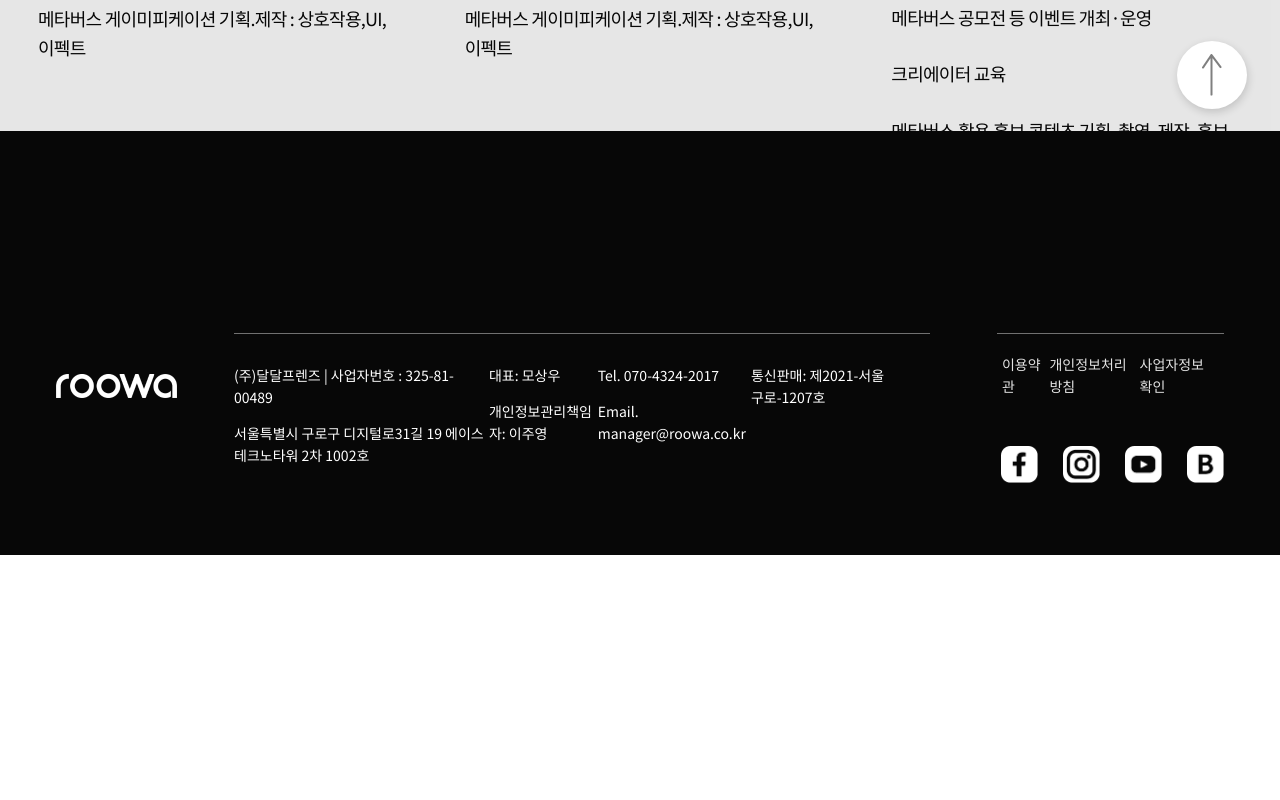
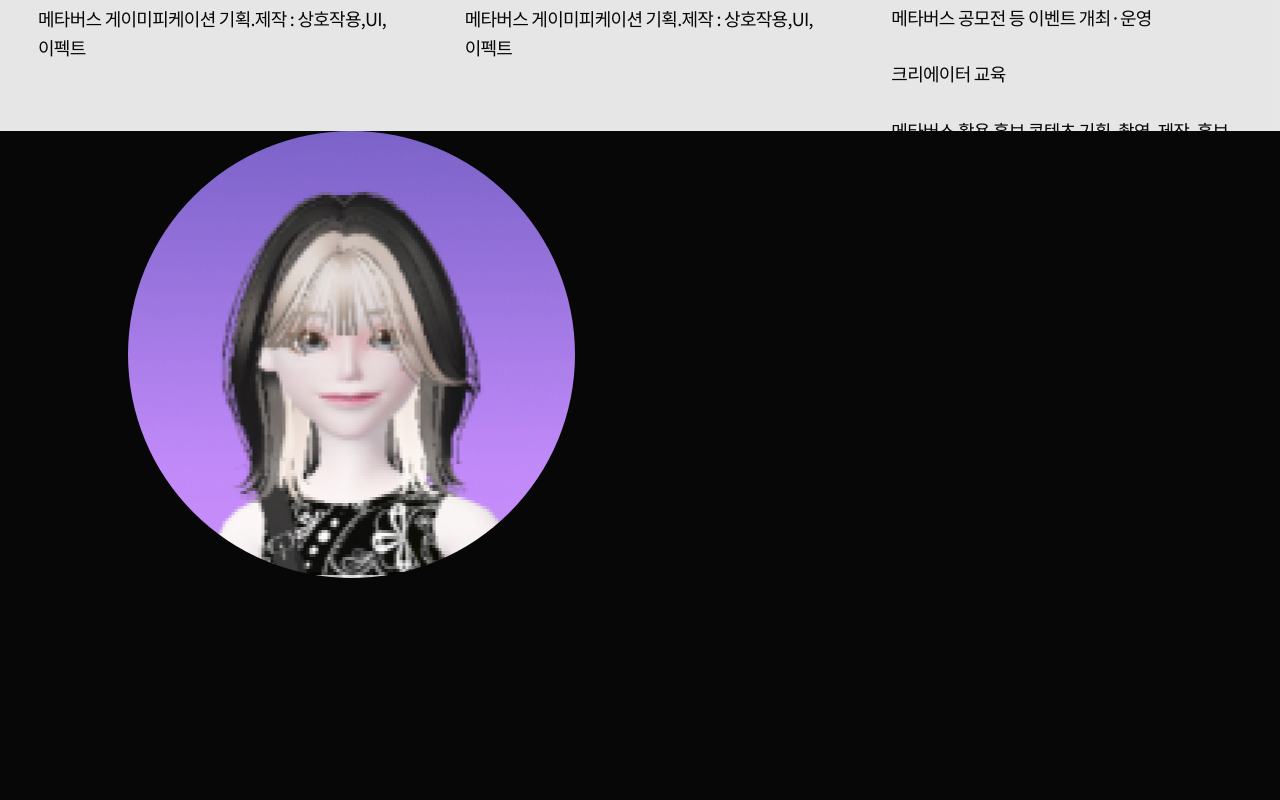
Before and after one commit to gyeongseo944/roowaHome, a React (Create React App) app in the folder client/: page /metaverse in a window 1280 px wide. Shown: the part 6120-6920 px from the top of the page. Before the commit the page ends 6675 px from the top, so only its background shows below. Built offline with nearby package versions, Linux system fonts and the light colour scheme.

Commit message:
metaverse qr component

```diff
--- a/client/src/components/Home/MainMindMap/MainMindMap.js
+++ b/client/src/components/Home/MainMindMap/MainMindMap.js
@@ -1,9 +1,21 @@
 import "./MainMindMap.scss";
+import react, { useEffect, useRef } from "react";
+import { useInView } from "framer-motion";
 
 function MainMindMap() {
+  const ref = useRef();
+  const isInView = useInView(ref);
+  useEffect(() => {
+    if (isInView) {
+      if (!ref.current.classList.contains("mindMapContainer")) {
+        ref.current.classList.add("mindMapContainer");
+      }
+    }
+  }, [isInView]);
+
   return (
     <section className="mindMapSection">
-      <div className="mindMapContainer">
+      <div className="" ref={ref}>
         <div className="card">
           <div className="grid"></div>
           <div className="metaverse">
@@ -37,19 +49,6 @@ function MainMindMap() {
           </span>
         </div>
       </div>
-      {/* <svg>
-        <filter id="Gooey">
-          <feGaussianBlur in="SourceGraphic" />
-          <feColorMatrix
-            values="
-          1 0 0 0 0
-          0 1 0 0 0
-          0 0 1 0 0
-          0 0 0 30 -40
-          "
-          />
-        </filter>
-      </svg> */}
     </section>
   );
 }
--- a/client/src/components/Home/MainMindMap/MainMindMap.scss
+++ b/client/src/components/Home/MainMindMap/MainMindMap.scss
@@ -15,6 +15,8 @@
     display: flex;
     align-items: center;
     justify-content: center;
+    opacity: 0;
+    animation: fadeIn 0.3s ease forwards;
     .card {
       position: absolute;
       width: 430px;
@@ -61,29 +63,21 @@
           font-size: 60px;
         }
       }
-      .metaverse::before {
+      &::before {
         content: "";
         position: absolute;
         width: 430px;
         height: 430px;
         background-color: white;
         border-radius: 50%;
-        animation: hidden 1s ease-in-out 2.5s forwards;
+        animation: hidden 1s ease-in-out 1.8s forwards;
+        z-index: 999;
       }
     }
     .card:hover {
       .grid::before {
         inset: -20px 0;
       }
-      // & + .bubbles {
-      //   span {
-      //     p {
-      //       background: linear-gradient(315deg, #0088ff, rgb(218, 0, 163));
-      //       color: transparent;
-      //       -webkit-background-clip: text;
-      //     }
-      //   }
-      // }
     }
     .bubbles {
       position: relative;
@@ -101,12 +95,13 @@
         background-color: white;
         animation: animate 2.8s ease-in-out;
         animation-fill-mode: forwards;
-        animation-delay: calc(0.3s * var(--id));
+        animation-delay: calc(0.2s * var(--id));
         text-align: center;
         line-height: 270px;
         font-size: 48px;
         p {
           transform: rotate(calc(360deg / 8 * var(--idd)));
+          margin-top: 5px;
           transition: 1s;
         }
       }
@@ -118,7 +113,7 @@
         height: 100px;
         transform: translateX(-90px) translateY(90px) rotate(90deg);
         opacity: 0;
-        animation: fadeIn 2s ease 4s forwards;
+        animation: fadeIn 2s ease 3.5s forwards;
       }
     }
   }
--- a/client/src/components/Metaverse/Metaverse.js
+++ b/client/src/components/Metaverse/Metaverse.js
@@ -5,6 +5,7 @@ import MetaverseYouTube from "./MetaverseYouTube/MetaverseYouTube";
 import MetaverseGIF from "./MetaverseGIF/MetaverseGIF";
 import MetarverseExpansion from "./MetarverseExpansion/MetarverseExpansion";
 import MetarverseMarketing from "./MetarverseMarketing/MetarverseMarketing";
+import MetaverseQR from "./MetaverseQR/MetaverseQR";
 
 function Metaverse() {
   return (
@@ -21,6 +22,7 @@ function Metaverse() {
         <MetaverseGIF />
         <MetarverseExpansion />
         <MetarverseMarketing />
+        <MetaverseQR />
       </main>
     </>
   );
--- /dev/null
+++ b/client/src/components/Metaverse/MetaverseQR/MetaverseQR.js
@@ -0,0 +1,19 @@
+import "./MetaverseQR.scss";
+
+import React from "react";
+import qrImg from "../../../assets/metaverse/qrImg.png";
+import qrCode from "../../../assets/metaverse/x14.png";
+const MetaverseQR = () => {
+  return (
+    <section className="metaverseQr">
+      <div className="qrContainer">
+        <div className="qrTitle">
+          <img src={qrImg} alt="avatar" />
+        </div>
+        <div className="qrCode"></div>
+      </div>
+    </section>
+  );
+};
+
+export default MetaverseQR;
--- /dev/null
+++ b/client/src/components/Metaverse/MetaverseQR/MetaverseQR.scss
@@ -0,0 +1,15 @@
+.metaverseQr {
+  width: 100%;
+  .qrContainer {
+    width: 80%;
+    height: 1400px;
+    margin: 0 auto;
+    position: relative;
+    .qrTitle {
+      img {
+        width: 447px;
+        height: 447px;
+      }
+    }
+  }
+}
```
Also changed, not shown: client/src/assets/metaverse/qrImg.png (added), client/src/assets/metaverse/x14.png (added).
